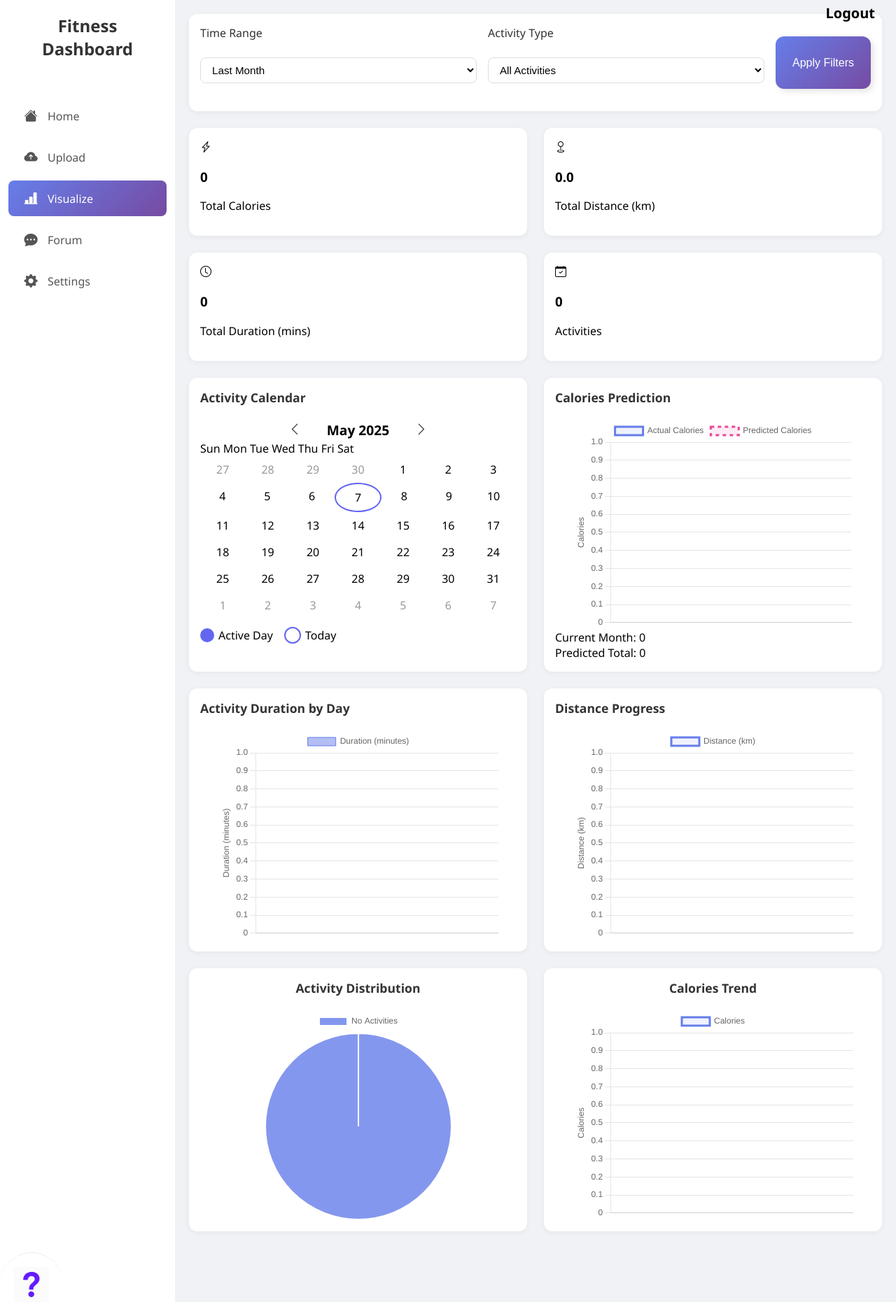
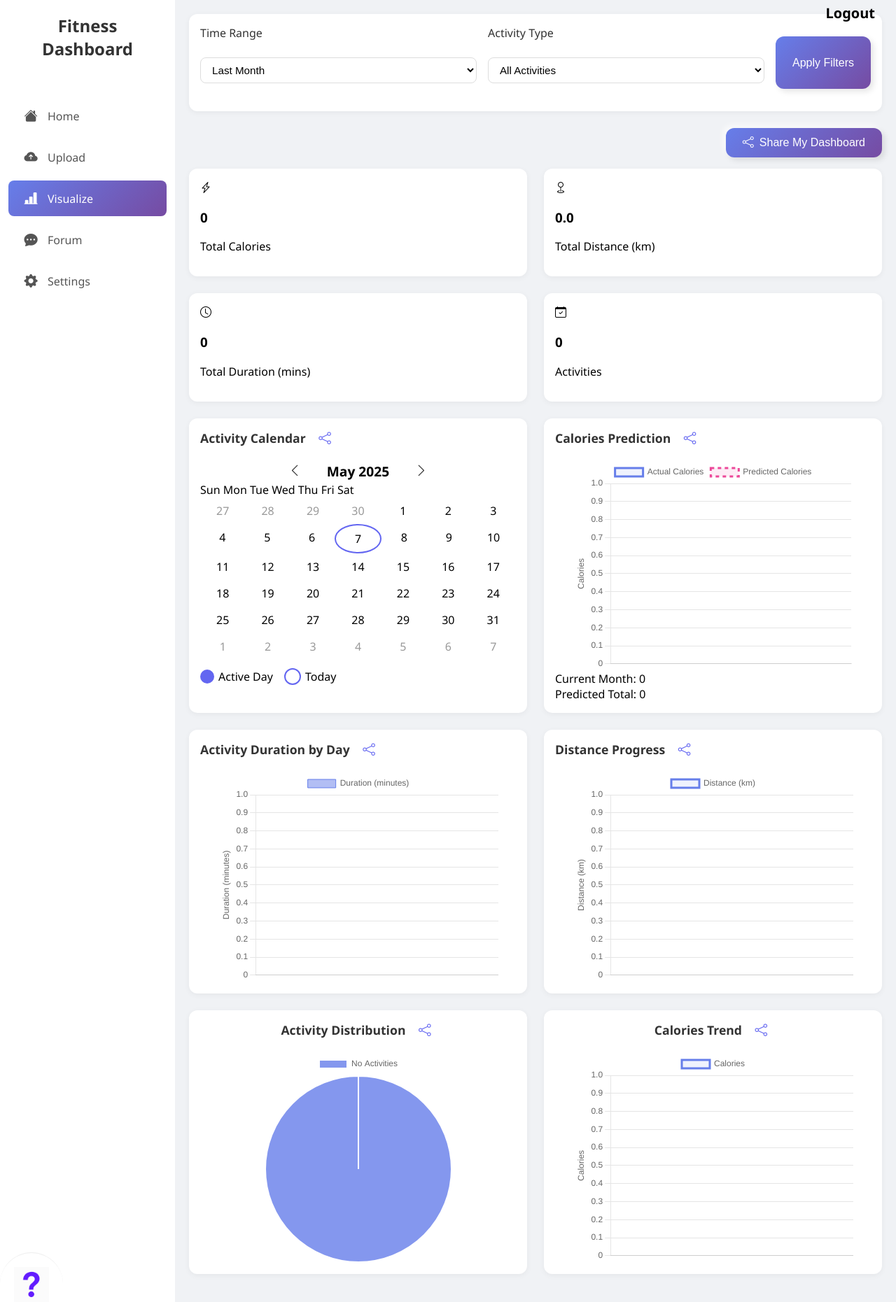
Before and after one commit to CallMeHeiSir/CITS5505_Group_project, a Flask app: page /visualize in a window 1280 px wide. Shown: the top 1861 px of the page at 70% size. Run offline with Flask 3, Linux system fonts and the light colour scheme; data that the repository does not hold is empty.

Commit message:
visualize page add the share icon

```diff
--- a/backend/templates/visualize.html
+++ b/backend/templates/visualize.html
@@ -73,34 +73,40 @@
             <button id="apply-filters" class="btn-gradient">Apply Filters</button>
           </div>
         </div>
+        <!-- Dashboard Share Button -->
+        <div style="display: flex; justify-content: flex-end; margin: 16px 0;">
+          <button class="btn-gradient" id="share-dashboard-btn" style="display: flex; align-items: center; gap: 8px;">
+            <i class="bi bi-share"></i> Share My Dashboard
+          </button>
+        </div>
 
         <!-- Summary Stats -->
         <div class="cards-row">
           <div class="card stat-card">
             <div class="stat-icon"><i class="bi bi-lightning-charge"></i></div>
             <div class="stat-content">
-              <h3 id="total-calories">0</h3>
+              <h3 id="total-calories">0 <button class="share-btn" title="Share this card" style="background:none;border:none;cursor:pointer;font-size:1em;color:#6366f1;margin-left:8px;"><i class="bi bi-share"></i></button></h3>
               <p>Total Calories</p>
             </div>
           </div>
           <div class="card stat-card">
             <div class="stat-icon"><i class="bi bi-geo"></i></div>
             <div class="stat-content">
-              <h3 id="total-distance">0</h3>
+              <h3 id="total-distance">0 <button class="share-btn" title="Share this card" style="background:none;border:none;cursor:pointer;font-size:1em;color:#6366f1;margin-left:8px;"><i class="bi bi-share"></i></button></h3>
               <p>Total Distance (km)</p>
             </div>
           </div>
           <div class="card stat-card">
             <div class="stat-icon"><i class="bi bi-clock"></i></div>
             <div class="stat-content">
-              <h3 id="total-duration">0</h3>
+              <h3 id="total-duration">0 <button class="share-btn" title="Share this card" style="background:none;border:none;cursor:pointer;font-size:1em;color:#6366f1;margin-left:8px;"><i class="bi bi-share"></i></button></h3>
               <p>Total Duration (mins)</p>
             </div>
           </div>
           <div class="card stat-card">
             <div class="stat-icon"><i class="bi bi-calendar-check"></i></div>
             <div class="stat-content">
-              <h3 id="activity-count">0</h3>
+              <h3 id="activity-count">0 <button class="share-btn" title="Share this card" style="background:none;border:none;cursor:pointer;font-size:1em;color:#6366f1;margin-left:8px;"><i class="bi bi-share"></i></button></h3>
               <p>Activities</p>
             </div>
           </div>
@@ -109,7 +115,7 @@
         <!-- New Calendar and Prediction Cards -->
         <div class="cards-row">
           <div class="card">
-            <h5>Activity Calendar</h5>
+            <h5>Activity Calendar <button class="share-btn" title="Share this card" style="background:none;border:none;cursor:pointer;font-size:1em;color:#6366f1;margin-left:8px;"><i class="bi bi-share"></i></button></h5>
             <div class="calendar-container">
               <div class="calendar-header">
                 <button id="prev-month" class="btn-text"><i class="bi bi-chevron-left"></i></button>
@@ -141,7 +147,7 @@
             </div>
           </div>
           <div class="card">
-            <h5>Calories Prediction</h5>
+            <h5>Calories Prediction <button class="share-btn" title="Share this card" style="background:none;border:none;cursor:pointer;font-size:1em;color:#6366f1;margin-left:8px;"><i class="bi bi-share"></i></button></h5>
             <div class="chart-container">
               <canvas id="predictionChart"></canvas>
             </div>
@@ -161,13 +167,13 @@
         <!-- Charts -->
         <div class="cards-row">
           <div class="card">
-            <h5>Activity Duration by Day</h5>
+            <h5>Activity Duration by Day <button class="share-btn" title="Share this card" style="background:none;border:none;cursor:pointer;font-size:1em;color:#6366f1;margin-left:8px;"><i class="bi bi-share"></i></button></h5>
             <div class="chart-container">
               <canvas id="weeklyChart"></canvas>
             </div>
           </div>
           <div class="card">
-            <h5>Distance Progress</h5>
+            <h5>Distance Progress <button class="share-btn" title="Share this card" style="background:none;border:none;cursor:pointer;font-size:1em;color:#6366f1;margin-left:8px;"><i class="bi bi-share"></i></button></h5>
             <div class="chart-container">
               <canvas id="progressChart"></canvas>
             </div>
@@ -176,13 +182,13 @@
 
         <div class="cards-row">
           <div class="card">
-            <h5>Activity Distribution</h5>
+            <h5>Activity Distribution <button class="share-btn" title="Share this card" style="background:none;border:none;cursor:pointer;font-size:1em;color:#6366f1;margin-left:8px;"><i class="bi bi-share"></i></button></h5>
             <div class="chart-container">
               <canvas id="activitiesChart"></canvas>
             </div>
           </div>
           <div class="card">
-            <h5>Calories Trend</h5>
+            <h5>Calories Trend <button class="share-btn" title="Share this card" style="background:none;border:none;cursor:pointer;font-size:1em;color:#6366f1;margin-left:8px;"><i class="bi bi-share"></i></button></h5>
             <div class="chart-container">
               <canvas id="caloriesChart"></canvas>
             </div>
```
